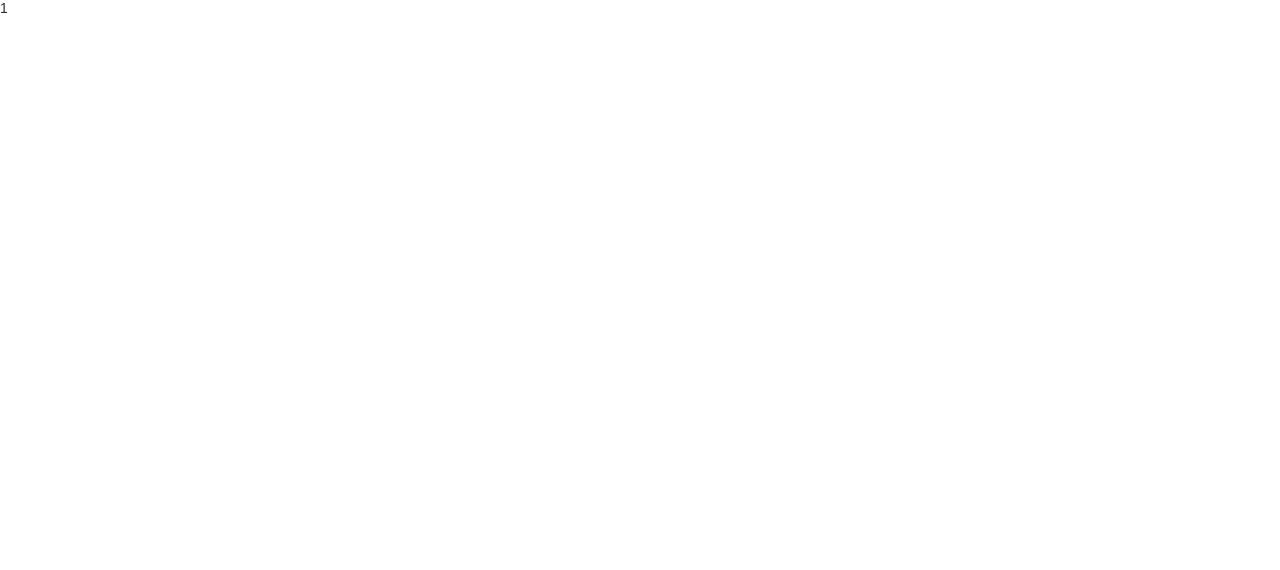
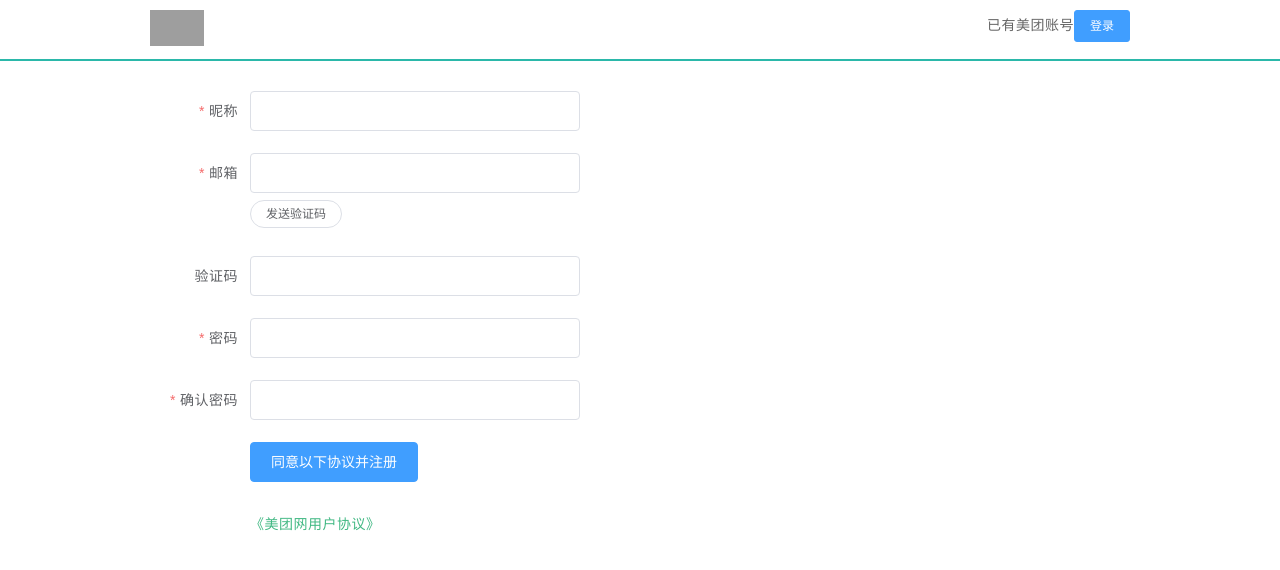
Before and after one commit to fireairforce/mt-application, a Nuxt app: page /register in a window 1280 px wide. Shown: the top 570 px of the page. Built offline with nearby package versions, Linux system fonts and the light colour scheme; grey boxes are pictures that could not be loaded.

Commit message:
feat:新增register页面的表单验证

```diff
--- a/pages/register.vue
+++ b/pages/register.vue
@@ -1,13 +1,112 @@
 <template>
-  <div class="page-register">1</div>
+  <div class="page-register">
+    <article class="header">
+      <header>
+        <a href="/" class="site-logo"></a>
+        <span class="login">
+          <em class="bold">已有美团账号</em>
+          <a href="/login">
+            <el-button type="primary" size="small">登录</el-button>
+          </a>
+        </span>
+      </header>
+    </article>
+    <section>
+      <el-form
+        :model="ruleForm"
+        :rules="rules"
+        ref="ruleForm"
+        label-width="100px"
+        class="demo-ruleForm"
+      >
+        <el-form-item label="昵称" prop="name">
+          <el-input v-model="ruleForm.name"></el-input>
+        </el-form-item>
+        <el-form-item label="邮箱" prop="email">
+          <el-input v-model="ruleForm.email"></el-input>
+          <el-button size="mini" round @click="sendMsg">发送验证码</el-button>
+          <span class="status">{{ statusMsg }}</span>
+        </el-form-item>
+        <el-form-item label="验证码" prop="code">
+          <el-input v-model="ruleForm.code" maxlength="4"></el-input>
+        </el-form-item>
+        <el-form-item label="密码" prop="pwd">
+          <el-input v-model="ruleForm.pwd" type="password"></el-input>
+        </el-form-item>
+        <el-form-item label="确认密码" prop="cpwd">
+          <el-input v-model="ruleForm.cpwd" type="password"></el-input>
+        </el-form-item>
+        <el-form-item>
+            <el-button type="primary" @click="register">同意以下协议并注册</el-button>
+            <div class="error">{{error}}</div>
+        </el-form-item>
+        <el-form-item>
+            <a href="http://www.meituan.com/about/terms" class="f1" target="_blank">《美团网用户协议》</a>
+        </el-form-item>
+      </el-form>
+    </section>
+  </div>
 </template>
 
 <script>
 export default {
-   layout:'blank'
-}
+  data() {
+    return {
+      statusMsg: "",
+      error: '',
+      ruleForm:{
+          name:'',
+          code:'',
+          pwd:'',
+          cpwd:'',
+          email:''
+      },
+      rules: {
+          name:[{
+              required:true,
+              type:'string',
+              message:'请输入昵称',
+               //   在失去焦点的时候触发规则
+              trigger:'blur'
+          }],
+          email:[{
+              required: true,
+              type:'email',
+              message:'请输入邮箱',
+              trigger:'blur',
+          }],
+          pwd:[{
+              required:true,
+              message:'请输入密码',
+               //   在失去焦点的时候触发规则
+              trigger:'blur'
+          }],
+          cpwd: [{
+              required: true,
+              message:'确认密码',
+              trigger:'blur'
+          },{
+              validator:(rule,value,callback)=>{
+                 if(value==='') {
+                     callback(new Error(`请再次输入密码`));
+                 } else if(value !== this.ruleForm.pwd) {
+                     callback(new Error(`两次输入密码不同`))
+                 } else {
+                     callback();
+                 }
+              }
+          }]
+      }
+    };
+  },
+  layout: "blank",
+  methods: {
+    sendMsg() {},
+    register() {}
+  }
+};
 </script>
 
-<style>
-
+<style lang="scss">
+@import "@/assets/css/register/index.scss";
 </style>
```
Also changed, not shown: 1 other file (tests, documents, lock files or other folders).
